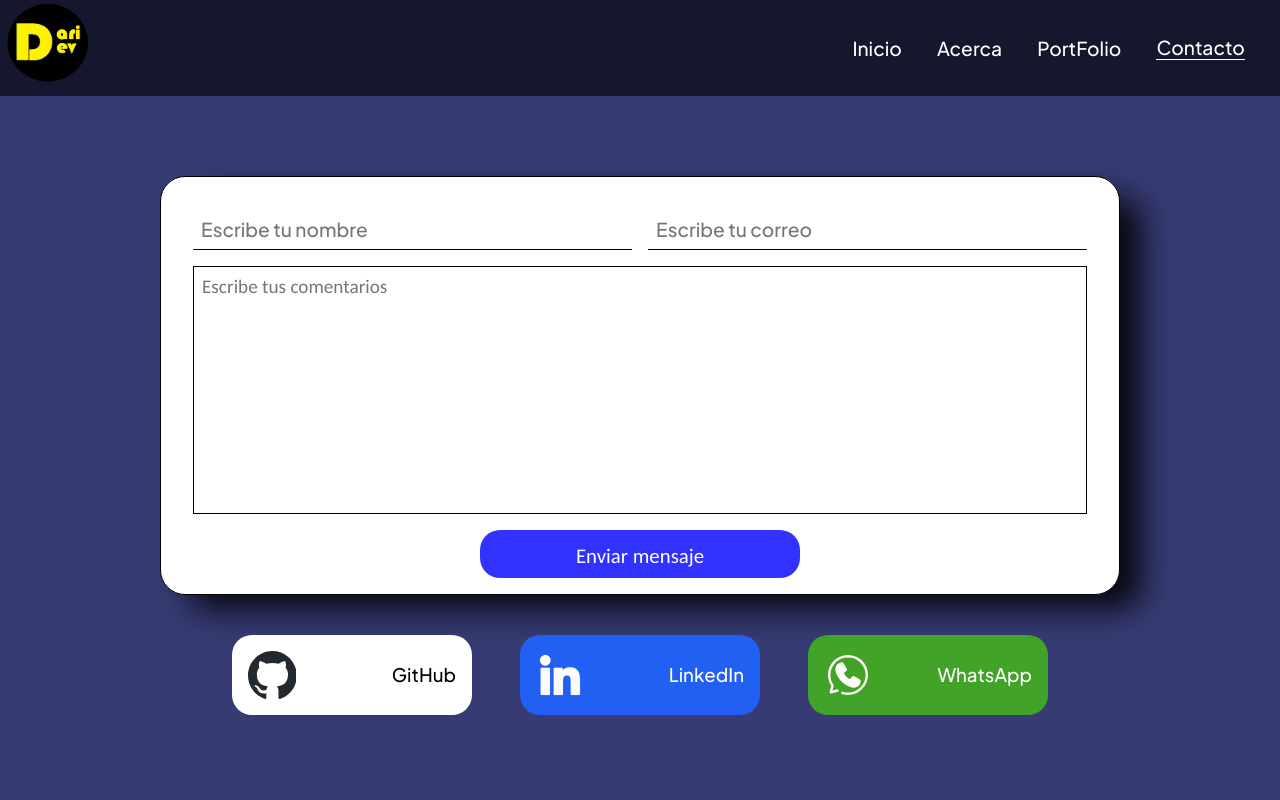
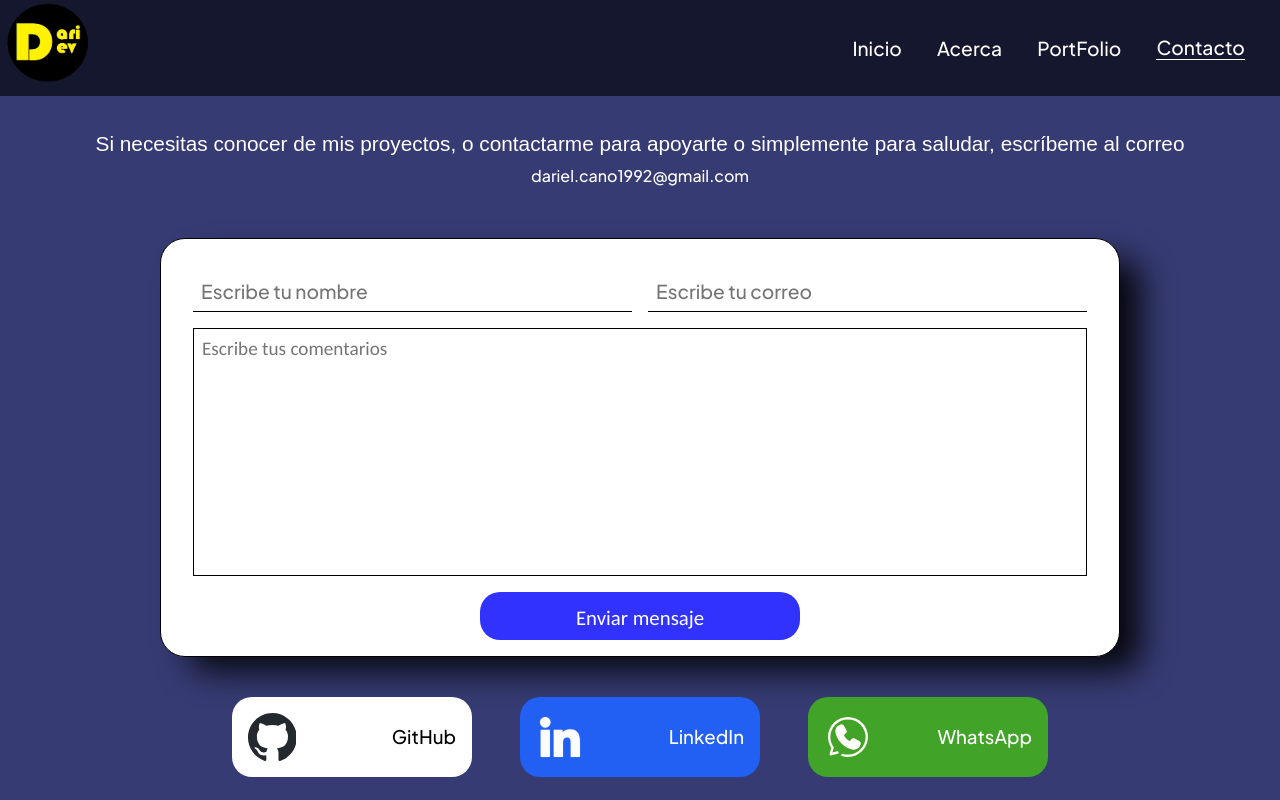
Before and after one commit to DarielCano/portfolio, a React (Vite) app: page /contact in a window 1280 px wide. Built offline with nearby package versions, Linux system fonts and the light colour scheme; a web font is replaced by a local one.

Commit message:
portfolio actualizado 12-06-23 7:44

```diff
--- a/src/components/Contact/Contact.jsx
+++ b/src/components/Contact/Contact.jsx
@@ -89,10 +89,9 @@ const Contact = () => {
       </Modal>
       <div className="container">
         <p className="contact-intro animate__animated animate__backInDown">
-          {}
-          {/*  Si necesitas conocer de mis proyectos, o contactarme para apoyarte o
+          Si necesitas conocer de mis proyectos, o contactarme para apoyarte o
           simplemente para saludar, escríbeme al correo
-          <span> dariel.cano1992@gmail.com</span> */}
+          <span> dariel.cano1992@gmail.com</span>
         </p>
 
         <form
```
